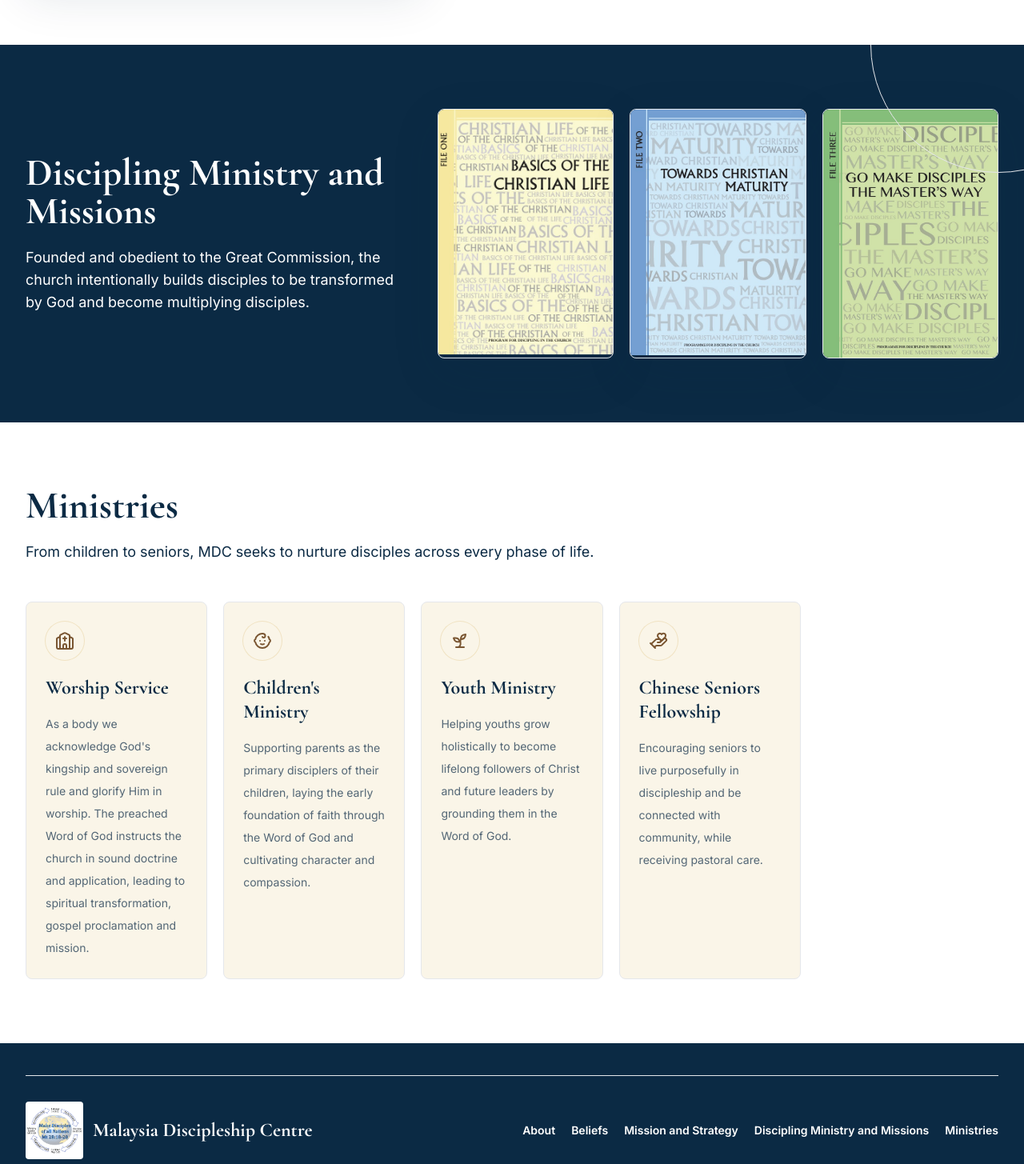
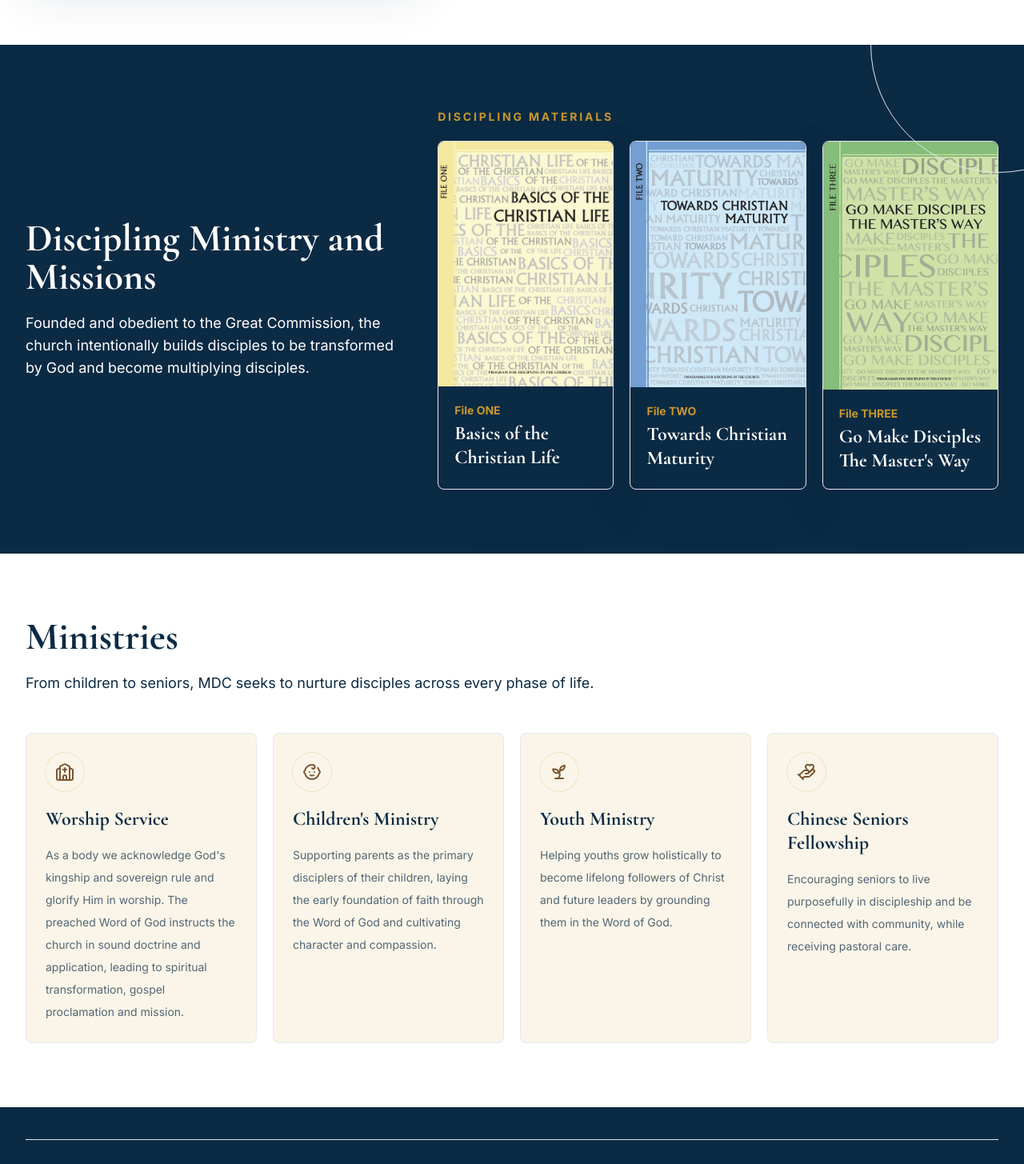
Before and after one commit to ZzosSAI/malaysia-discipleship-centre, a Next.js app: page / in a window 1280 px wide. Shown: the part 3580-5035 px from the top of the page at 80% size. Built offline with nearby package versions, Linux system fonts and the light colour scheme.

Commit message:
Refine MDC ministry and discipling sections

```diff
--- a/app/page.tsx
+++ b/app/page.tsx
@@ -239,10 +239,10 @@ export default function Home() {
             />
             <div className="mt-8 overflow-hidden rounded-lg bg-cream p-8 shadow-soft ring-1 ring-navy/8">
               <Image
-                src="/mdc-logo-new.jpeg"
+                src="/mdc-logo-make-disciples.png"
                 alt="MDC logo showing the call to make disciples of all nations"
-                width={1024}
-                height={879}
+                width={445}
+                height={355}
                 className="mx-auto h-64 w-full object-contain sm:h-80"
               />
             </div>
@@ -275,6 +275,10 @@ export default function Home() {
             intro="Founded and obedient to the Great Commission, the church intentionally builds disciples to be transformed by God and become multiplying disciples."
             inverse
           />
+          <div>
+            <h3 className="mb-5 text-sm font-bold uppercase tracking-[0.2em] text-gold">
+              Discipling Materials
+            </h3>
             <div className="grid gap-5 md:grid-cols-3">
               {disciplingMaterials.map((material) => {
                 return (
@@ -289,9 +293,16 @@ export default function Home() {
                       height={686}
                       className="h-auto w-full object-cover"
                     />
+                    <div className="p-5">
+                      <p className="text-sm font-bold text-gold">{material.fileLabel}</p>
+                      <h4 className="mt-1 font-heading text-2xl font-bold leading-tight text-white">
+                        {material.title}
+                      </h4>
+                    </div>
                   </article>
                 );
               })}
+            </div>
           </div>
         </div>
       </section>
@@ -302,7 +313,7 @@ export default function Home() {
             title="Ministries"
             intro="From children to seniors, MDC seeks to nurture disciples across every phase of life."
           />
-          <div className="mt-12 grid gap-5 md:grid-cols-2 xl:grid-cols-5">
+          <div className="mt-12 grid gap-5 md:grid-cols-2 xl:grid-cols-4">
             {ministries.map((ministry) => {
               const Icon = ministry.icon;
               return (
@@ -329,10 +340,10 @@ export default function Home() {
           <div>
             <div className="flex items-center gap-3">
               <Image
-                src="/mdc-logo-make-disciples.png"
+                src="/mdc-logo-new.jpeg"
                 alt=""
-                width={445}
-                height={355}
+                width={1024}
+                height={879}
                 className="h-[72px] w-[72px] rounded bg-white object-contain"
               />
               <p className="font-heading text-2xl font-bold">{church.name}</p>
--- a/content/site.ts
+++ b/content/site.ts
@@ -125,15 +125,18 @@ export const missionStrategy = [
 
 export const disciplingMaterials = [
   {
+    fileLabel: "File ONE",
     title: "Basics of the Christian Life",
     image: "/discipling-basics.jpeg"
   },
   {
+    fileLabel: "File TWO",
     title: "Towards Christian Maturity",
     image: "/discipling-maturity.jpeg"
   },
   {
-    title: "Go Make Disciples the Master's Way",
+    fileLabel: "File THREE",
+    title: "Go Make Disciples The Master's Way",
     image: "/discipling-masters-way.jpeg"
   }
 ];
```
Lines whose indentation alone changed are shown as unchanged.
